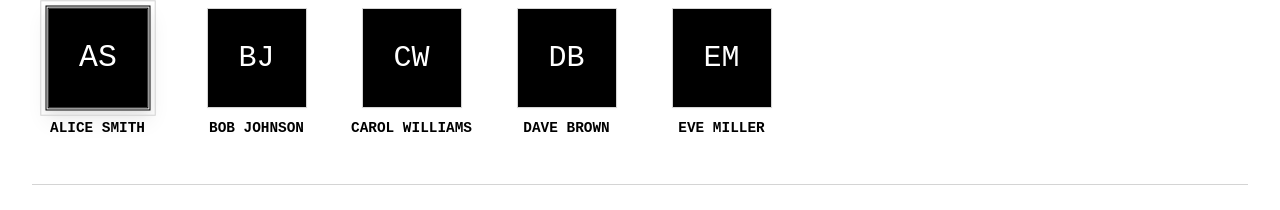
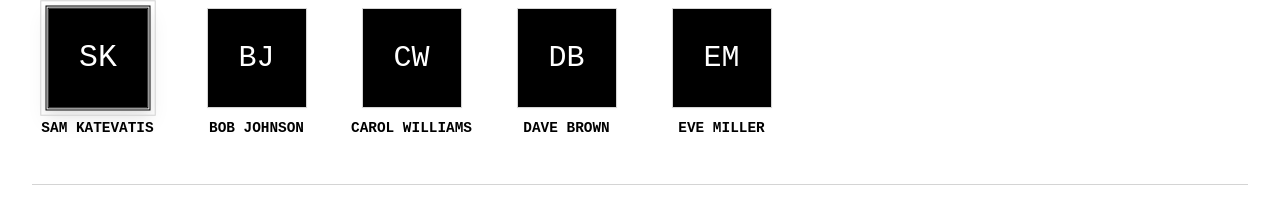
Before and after one commit to Samarinara/usernameTaken-site, a React (Vite) app: page /team in a window 1280 px wide. Shown: the part 311-521 px from the top of the page. Built offline with nearby package versions, Linux system fonts and the light colour scheme.

Commit message:
Added a real human being

```diff
--- a/src/data/teamMembers.ts
+++ b/src/data/teamMembers.ts
@@ -6,19 +6,19 @@ import type { TeamMember } from '../models/TeamMember';
  */
 export const teamMembers: TeamMember[] = [
   {
-    id: 'alice-smith',
-    name: 'Alice Smith',
-    role: 'Cybersecurity Specialist',
-    bio: 'Alice specializes in penetration testing and vulnerability assessment with over 5 years of experience in the field. She has contributed to several open-source security tools and regularly participates in CTF competitions.',
-    skills: ['Penetration Testing', 'Vulnerability Assessment', 'Network Security', 'Python', 'Bash'],
+    id: 'sam-katevatis',
+    name: 'Sam Katevatis',
+    role: 'Full Stack Developer',
+    bio: 'Sam is a full stack developer speializing in beautiful UI and user friendly backends',
+    skills: ['Rust Development', 'JS/TS Development', 'Network Security', 'Python', 'Project Management', 'Docker'],
     socialLinks: {
-      github: 'https://github.com/alice-security',
-      linkedin: 'https://linkedin.com/in/alice-smith',
-      twitter: 'https://twitter.com/alice_security',
+      website: 'https://portfoliio-psi.vercel.app/home',
+      github: 'https://github.com/samarinara',
+      bluesky: 'https://samarinara.bsky.social',
     },
-    joinDate: new Date('2021-03-15'),
-    specializations: ['Web Application Security', 'Network Security', 'Security Training'],
-    quote: "The only truly secure system is one that's powered off and sealed in a lead-lined room with armed guards - and even then I have my doubts."
+    joinDate: new Date('2025-03-15'),
+    specializations: ['Web Application Development', 'Network Security', 'Backend Server Development'],
+    quote: "Why would you touch that? It was working."
   },
   {
     id: 'bob-johnson',
--- a/src/models/TeamMember.ts
+++ b/src/models/TeamMember.ts
@@ -11,6 +11,7 @@ export interface SocialLinks {
   linkedin?: string;
   twitter?: string;
   website?: string;
+  bluesky?: string;
 }
 
 /**
```
